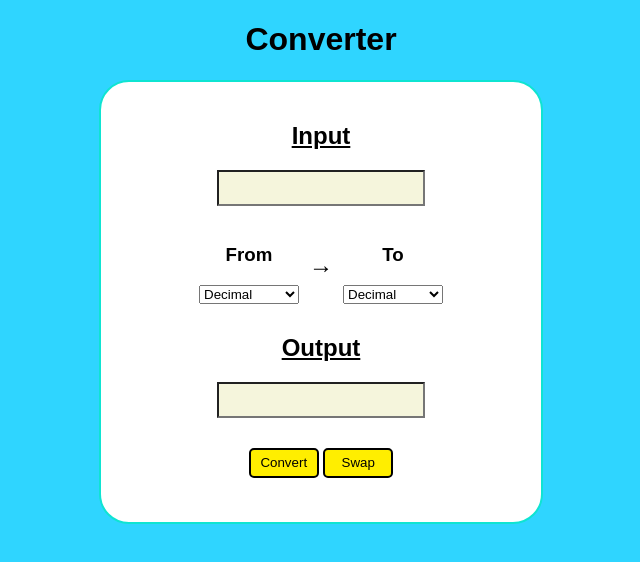
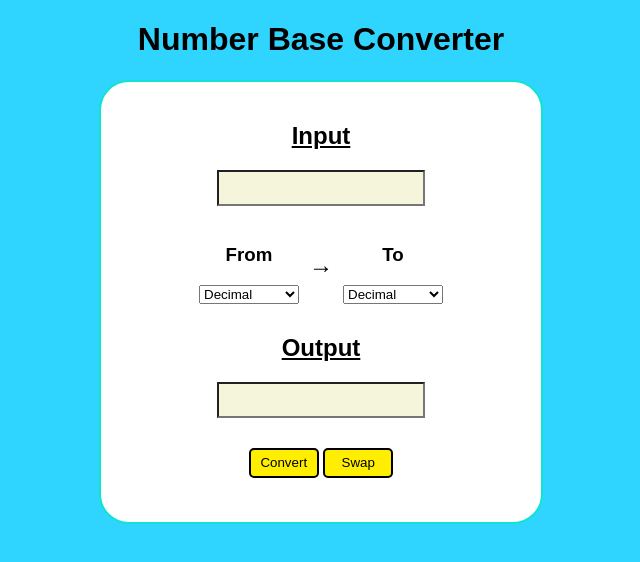
Before and after one commit to BhanuPrasad-Puli/Convert-Base-project, a plain HTML site: page index.html in a window 1280 px wide. Shown: the whole page, without its empty margins (319-959 px from the left). Drawn offline with Linux system fonts and the light colour scheme.

Commit message:
second commit

```diff
--- a/index.html
+++ b/index.html
@@ -8,7 +8,7 @@
 </head>
 
 <body>
-	<header><h1>Converter</h1></header>
+	<header><h1>Number Base Converter</h1></header>
 	<div class="container">
 		<div class="input-text">
 			<h2>Input</h2>
```
